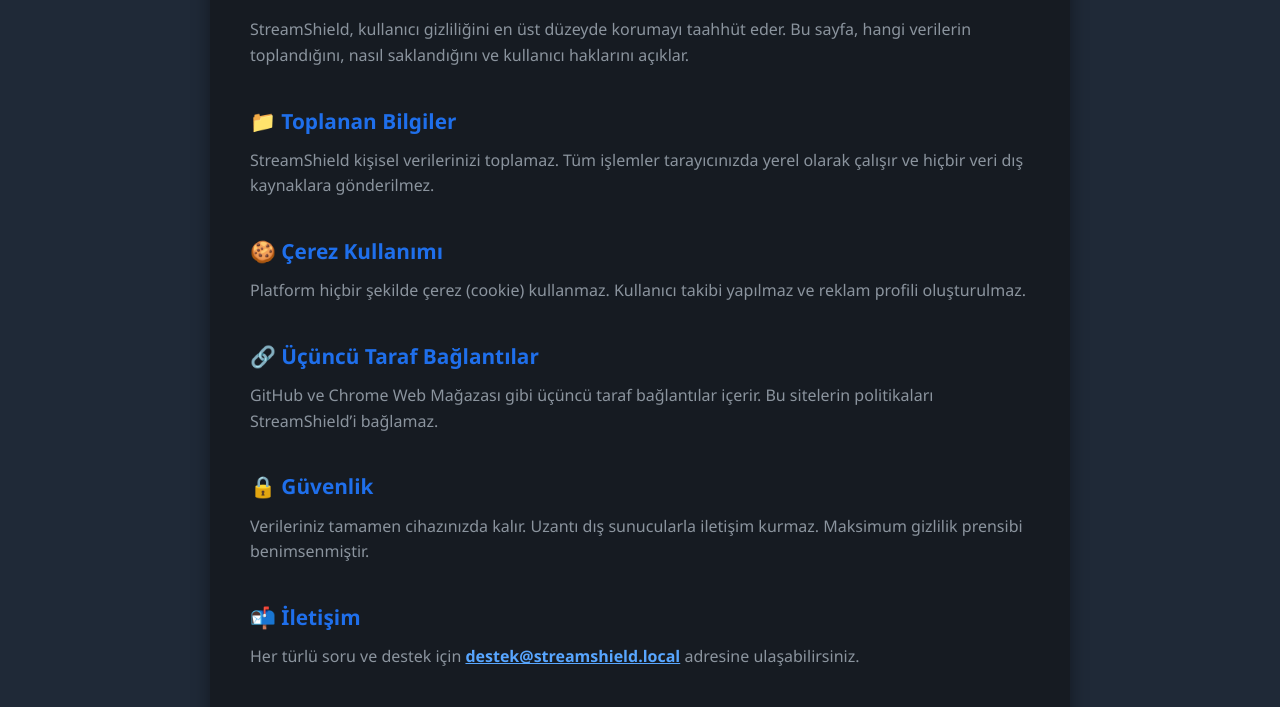
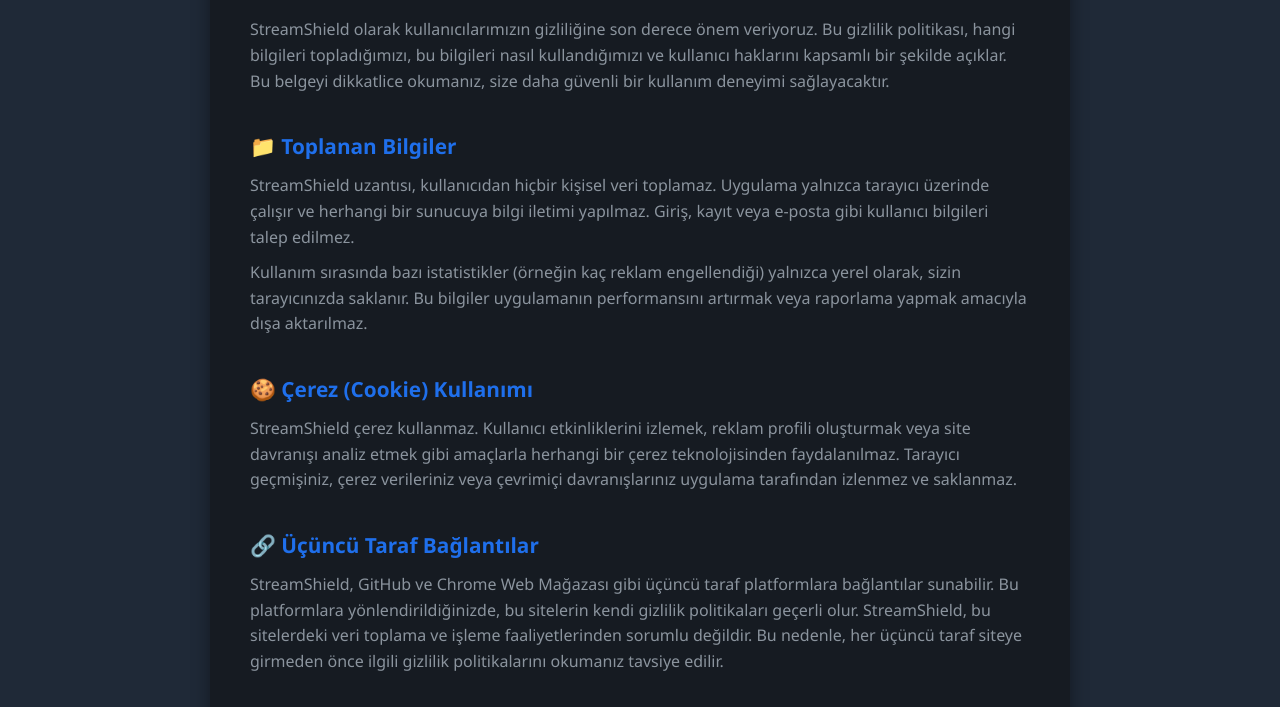
Before and after one commit to pozstudiox/stream-shield-website, a website: page public/privacy.html in a window 1280 px wide. Shown: the part 243-950 px from the top of the page. Drawn offline with Linux system fonts and the light colour scheme.

Commit message:
Update privacy.html

```diff
--- a/public/privacy.html
+++ b/public/privacy.html
@@ -42,31 +42,33 @@
   <section class="privacy-page">
     <div class="container">
       <h2>🔐 Gizlilik Politikası</h2>
-      <p>StreamShield, kullanıcı gizliliğini en üst düzeyde korumayı taahhüt eder. Bu sayfa, hangi verilerin toplandığını, nasıl saklandığını ve kullanıcı haklarını açıklar.</p>
+      <p>StreamShield olarak kullanıcılarımızın gizliliğine son derece önem veriyoruz. Bu gizlilik politikası, hangi bilgileri topladığımızı, bu bilgileri nasıl kullandığımızı ve kullanıcı haklarını kapsamlı bir şekilde açıklar. Bu belgeyi dikkatlice okumanız, size daha güvenli bir kullanım deneyimi sağlayacaktır.</p>
 
       <div class="privacy-section">
         <h3>📁 Toplanan Bilgiler</h3>
-        <p>StreamShield kişisel verilerinizi toplamaz. Tüm işlemler tarayıcınızda yerel olarak çalışır ve hiçbir veri dış kaynaklara gönderilmez.</p>
+        <p>StreamShield uzantısı, kullanıcıdan hiçbir kişisel veri toplamaz. Uygulama yalnızca tarayıcı üzerinde çalışır ve herhangi bir sunucuya bilgi iletimi yapılmaz. Giriş, kayıt veya e-posta gibi kullanıcı bilgileri talep edilmez.</p>
+        <p>Kullanım sırasında bazı istatistikler (örneğin kaç reklam engellendiği) yalnızca yerel olarak, sizin tarayıcınızda saklanır. Bu bilgiler uygulamanın performansını artırmak veya raporlama yapmak amacıyla dışa aktarılmaz.</p>
       </div>
 
       <div class="privacy-section">
-        <h3>🍪 Çerez Kullanımı</h3>
-        <p>Platform hiçbir şekilde çerez (cookie) kullanmaz. Kullanıcı takibi yapılmaz ve reklam profili oluşturulmaz.</p>
+        <h3>🍪 Çerez (Cookie) Kullanımı</h3>
+        <p>StreamShield çerez kullanmaz. Kullanıcı etkinliklerini izlemek, reklam profili oluşturmak veya site davranışı analiz etmek gibi amaçlarla herhangi bir çerez teknolojisinden faydalanılmaz. Tarayıcı geçmişiniz, çerez verileriniz veya çevrimiçi davranışlarınız uygulama tarafından izlenmez ve saklanmaz.</p>
       </div>
 
       <div class="privacy-section">
         <h3>🔗 Üçüncü Taraf Bağlantılar</h3>
-        <p>GitHub ve Chrome Web Mağazası gibi üçüncü taraf bağlantılar içerir. Bu sitelerin politikaları StreamShield’i bağlamaz.</p>
+        <p>StreamShield, GitHub ve Chrome Web Mağazası gibi üçüncü taraf platformlara bağlantılar sunabilir. Bu platformlara yönlendirildiğinizde, bu sitelerin kendi gizlilik politikaları geçerli olur. StreamShield, bu sitelerdeki veri toplama ve işleme faaliyetlerinden sorumlu değildir. Bu nedenle, her üçüncü taraf siteye girmeden önce ilgili gizlilik politikalarını okumanız tavsiye edilir.</p>
       </div>
 
       <div class="privacy-section">
-        <h3>🔒 Güvenlik</h3>
-        <p>Verileriniz tamamen cihazınızda kalır. Uzantı dış sunucularla iletişim kurmaz. Maksimum gizlilik prensibi benimsenmiştir.</p>
+        <h3>🔒 Güvenlik Önlemleri</h3>
+        <p>StreamShield, dış sunucu kullanmaması sayesinde doğal bir veri güvenliği sunar. Uygulamanın tamamı tarayıcı üzerinde çalıştığından, verilerinizin aktarımı veya sızması gibi bir risk bulunmaz. Kodlarımız tamamen açık kaynaklıdır ve dileyen herkes tarafından denetlenebilir. Bu şeffaflık, güvenliğe verdiğimiz önemin en büyük göstergesidir.</p>
       </div>
 
       <div class="privacy-section">
-        <h3>📬 İletişim</h3>
-        <p>Her türlü soru ve destek için <a href="mailto:destek@streamshield.local">destek@streamshield.local</a> adresine ulaşabilirsiniz.</p>
+        <h3>📬 İletişim ve Geri Bildirim</h3>
+        <p>Gizlilik politikamız hakkında sorularınız varsa, ya da uygulamayla ilgili öneri ve geri bildirimde bulunmak isterseniz bizimle iletişime geçebilirsiniz. Size destek vermekten memnuniyet duyarız.</p>
+        <p>İletişim e-posta adresimiz: <a href="mailto:destek@streamshield.local">destek@streamshield.local</a></p>
       </div>
 
       <a href="index.html" class="btn-back">← Ana Sayfa</a>
```
